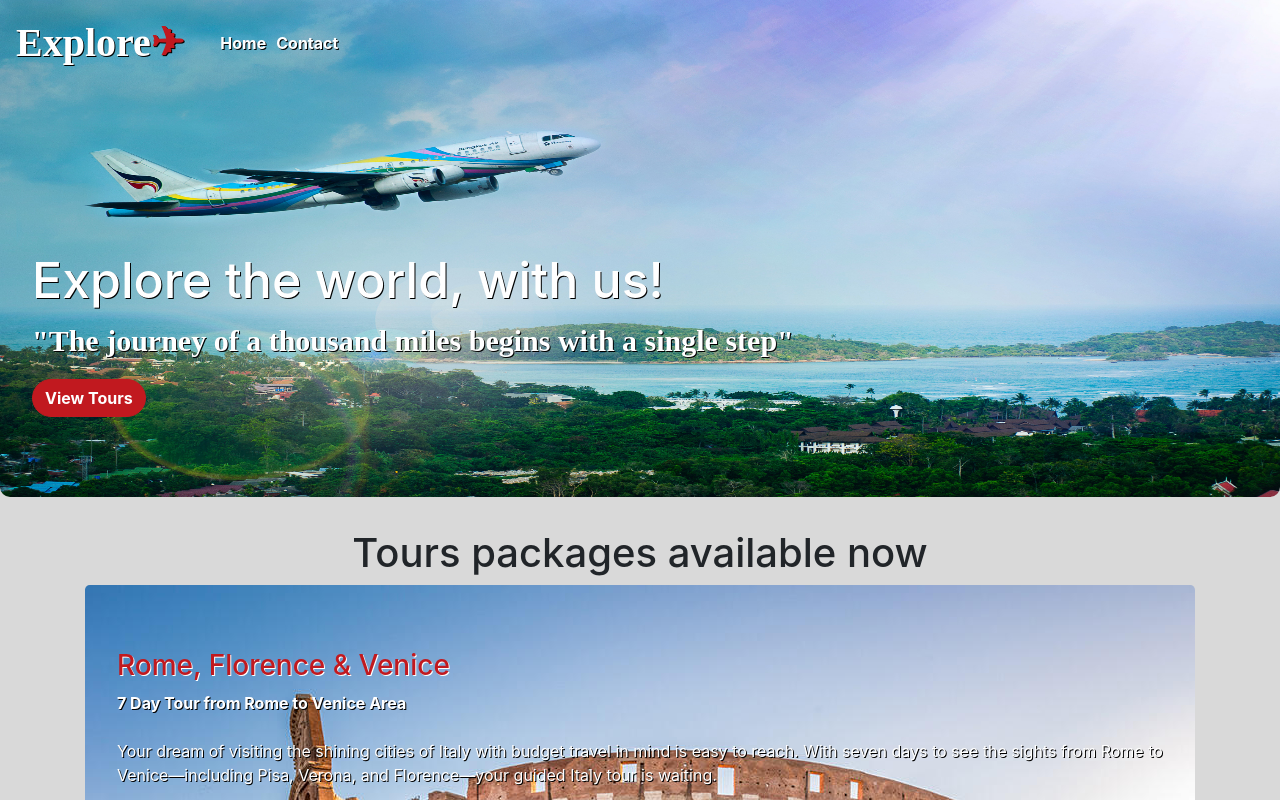
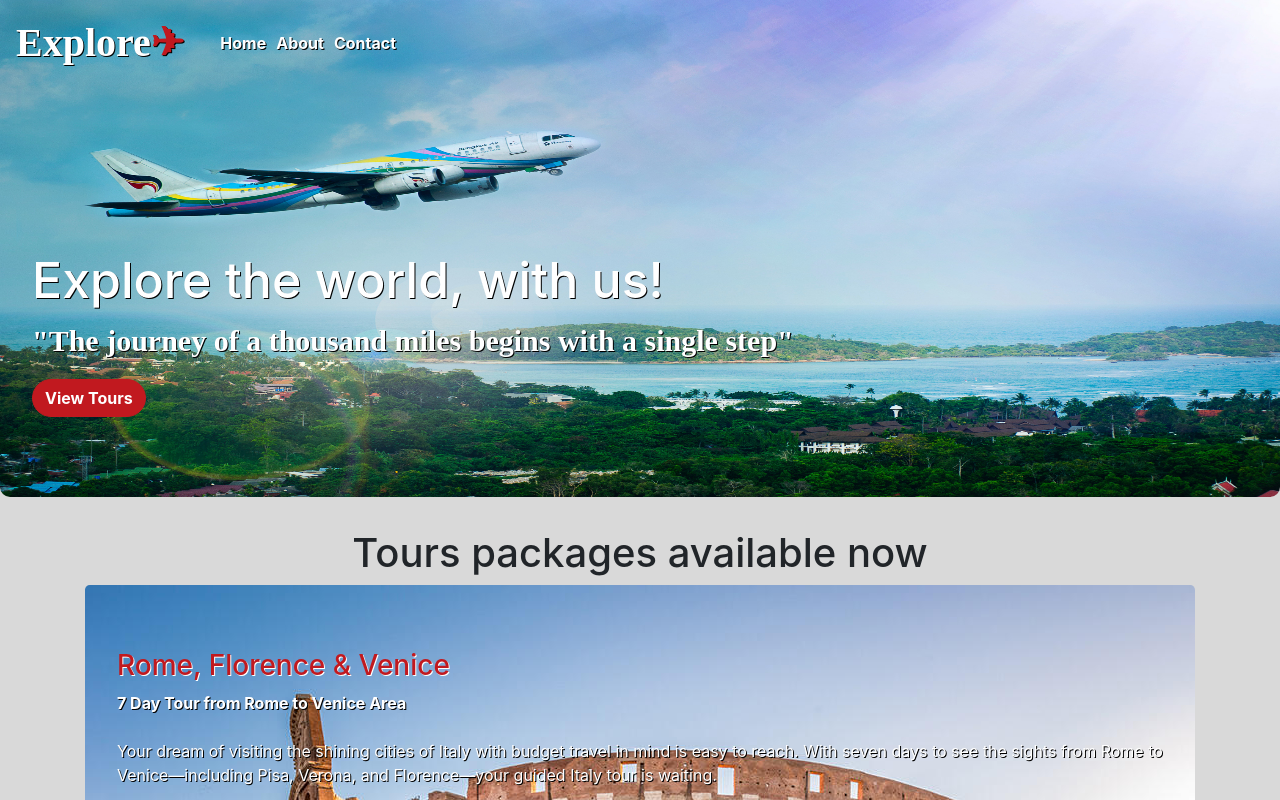
Before and after one commit to amalmhn/explore-design, a React (Create React App) app: page /tours in a window 1280 px wide. Shown: the top 800 px of the page. Built offline with nearby package versions, Linux system fonts and the light colour scheme; a web font is replaced by a local one.

Commit message:
completed

```diff
--- a/src/Components/Header/Header.js
+++ b/src/Components/Header/Header.js
@@ -5,10 +5,10 @@ import './Header.css'
 
 function Header() {
 
-    // const [show, setShow] = useState(false);
+    const [show, setShow] = useState(false);
 
-    // const handleClose = () => setShow(false);
-    // const handleShow = () => setShow(true);
+    const handleClose = () => setShow(false);
+    const handleShow = () => setShow(true);
 
     return (
         <div className="header-div">
@@ -22,9 +22,9 @@ function Header() {
                         </Link>
                     </Nav>
                     <Nav>
-                        {/* <Link className="headerLink">
+                        <Link className="headerLink">
                             <span onClick={handleShow} className="header-span">About</span>
-                        </Link> */}
+                        </Link>
                     </Nav>
                     <Nav>
                         <Link to="/contact" className="headerLink">
@@ -33,7 +33,7 @@ function Header() {
                     </Nav>
                 </Nav>
             </Navbar>
-            {/* <div className="header-modal">
+            <div className="header-modal">
                 <Modal show={show} onHide={handleClose}>
                     <Modal.Header closeButton>
                         <Modal.Title> <h2>About</h2> </Modal.Title>
@@ -50,7 +50,7 @@ function Header() {
                         </Button>
                     </Modal.Footer>
                 </Modal>
-            </div> */}
+            </div>
         </div>
     )
 }
```
